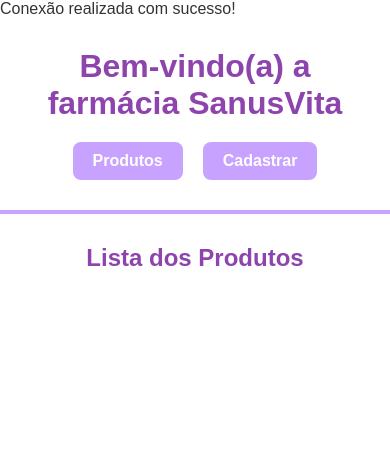
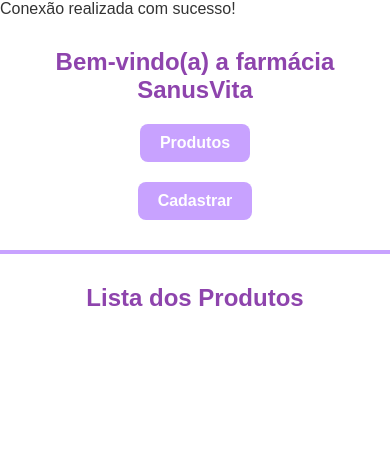
Before and after one commit to etecvav26-d209/m1-projeto-sanusvita, a PHP site: page / in a window 390 px wide. Shown: the top 460 px of the page. Run offline with PHP 8.4, Linux system fonts and the light colour scheme; data that the repository does not hold is empty.

Commit message:
adicionando css para mobile

```diff
--- a/css/style.css
+++ b/css/style.css
@@ -113,3 +113,12 @@ button:hover{
     padding: 20px;
     margin-top: auto;
  }
+
+ @media (max-width: 768px){
+    nav{ flex-direction: column;
+        align-items: center;
+    }
+    header h1{
+        font-size: 24px;
+    }
+}
```
